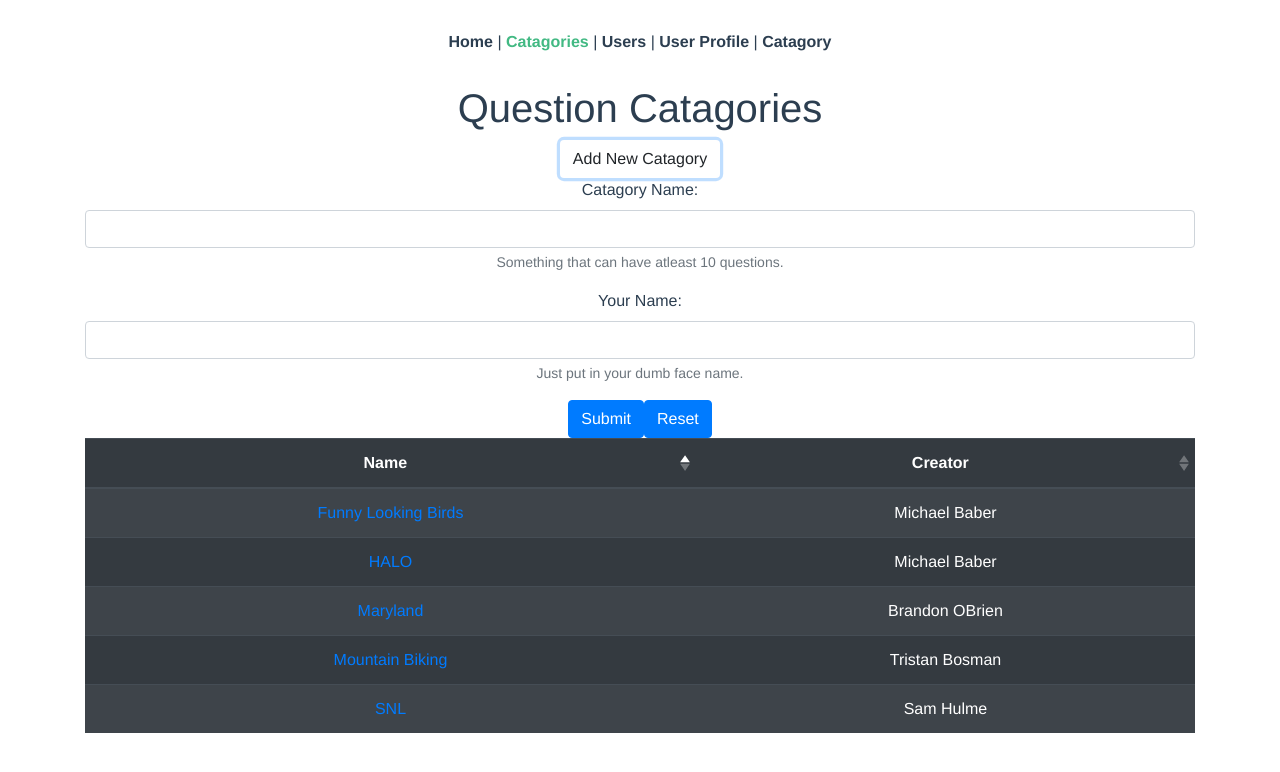
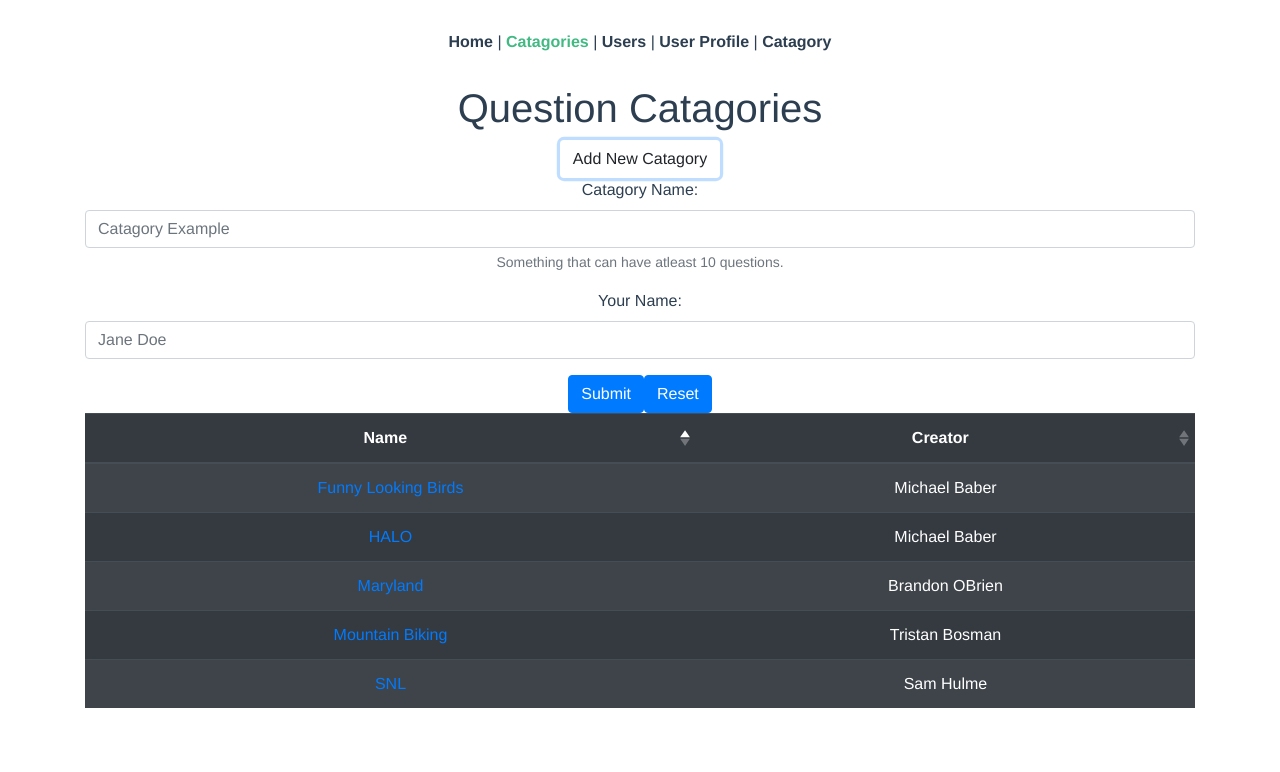
Before and after one commit to brandonhobrien/trivia, a Vue app in the folder trivia_app/: page /catagories in a window 1280 px wide. Both pictures are taken after a click on the button "Add New Catagory". Shown: the top 772 px of the page. Built offline with nearby package versions, Linux system fonts and the light colour scheme.

Commit message:
actions and mutations no working. pushing directly to array from form submit

```diff
--- a/trivia_app/src/store/actions.js
+++ b/trivia_app/src/store/actions.js
@@ -1,5 +1,6 @@
+// not working. pushing directly to array in catagories.vue
 export default {
-  addCat: ({ commit }, payload) => {
-    commit('appendCat', payload)
+  addCatagory: ({ commit }, payload) => {
+    commit('appendCatagory', payload)
   }
 }
--- a/trivia_app/src/store/mutations.js
+++ b/trivia_app/src/store/mutations.js
@@ -1,5 +1,6 @@
+// not working. pushing directly to array in catagories.vue
 export default {
-  appendCat: (state, { catagories, newCat }) => {
-    state[catagories].push(newCat)
+  appendCatagory: (state, payload) => {
+    state.catagoies.push(payload)
   }
 }
--- a/trivia_app/src/views/Catagories.vue
+++ b/trivia_app/src/views/Catagories.vue
@@ -3,20 +3,21 @@
     <h1> Question Catagories </h1>
     <button @click="toggleCatagoryForm" class="btn tbn-primary">Add New Catagory</button>
 
-    <form @submit="handleSubmit" v-if="showCatagoryForm">
+    <div>
+      <form @submit.prevent="handleSubmit" v-if="showCatagoryForm">
         <div class="form-group">
           <label for="catagoryName">Catagory Name:</label>
-        <input type="catagory" class="form-control" id="exampleCatagory" aria-describedby="catagoryHelp">
+          <input type="catagory" class="form-control" id="exampleCatagory" aria-describedby="catagoryHelp" v-model="formData.name" placeholder="Catagory Example">
           <small id="emailHelp" class="form-text text-muted">Something that can have atleast 10 questions.</small>
         </div>
         <div class="form-group">
           <label for="creatorName">Your Name:</label>
-        <input type="creator" class="form-control" id="exampleName" aria-describedby="nameHelp">
-        <small id="creatorHelp" class="form-text text-muted">Just put in your dumb face name.</small>
+          <input type="creator" class="form-control" id="exampleName" aria-describedby="nameHelp" v-model="formData.creator" placeholder="Jane Doe">
         </div>
-      <button type="submit" class="btn btn-primary">Submit</button>
+        <button @submit.prevent="handleSubmit" type="submit" class="btn btn-primary">Submit</button>
         <button type="reset" class="btn btn-primary">Reset</button>
       </form>
+    </div>
 
     <b-table striped hover dark
     :items="catagories"
@@ -34,14 +35,15 @@
 </template>
 
 <script>
-import { mapState } from 'vuex'
+import { mapState, mapActions } from 'vuex'
 
 export default {
   data () {
     return {
       showCatagoryForm: false,
       formData: {
-
+        name: '',
+        creator: ''
       },
 
       sortBy: 'name',
@@ -58,11 +60,19 @@ export default {
     ])
   },
   methods: {
+    ...mapActions([
+      'addCatagory'
+    ]),
     toggleCatagoryForm () {
       this.showCatagoryForm = !this.showCatagoryForm
     },
     handleSubmit () {
-
+      const { name, creator } = this.formData
+      const payload = {
+        name,
+        creator
+      }
+      this.catagories.push(payload)
     }
   }
 }
```
Lines whose indentation alone changed are shown as unchanged.
